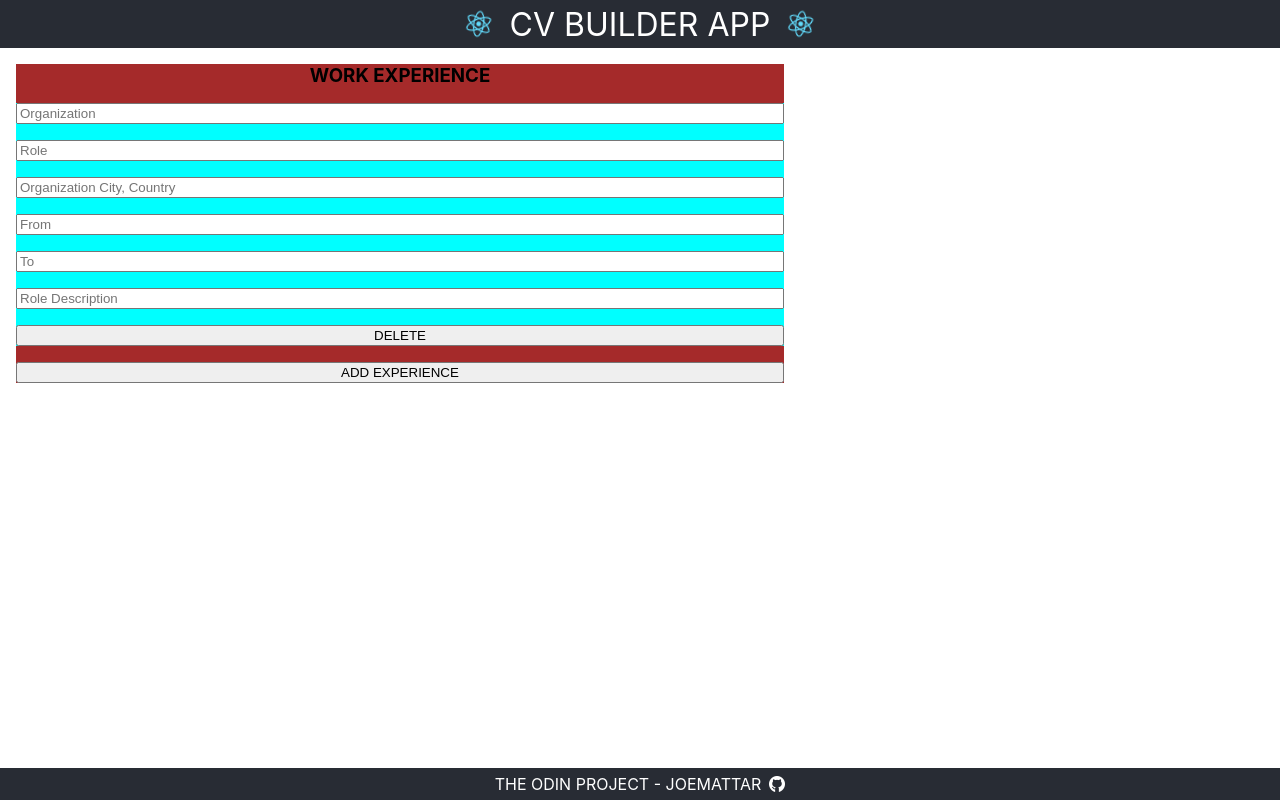
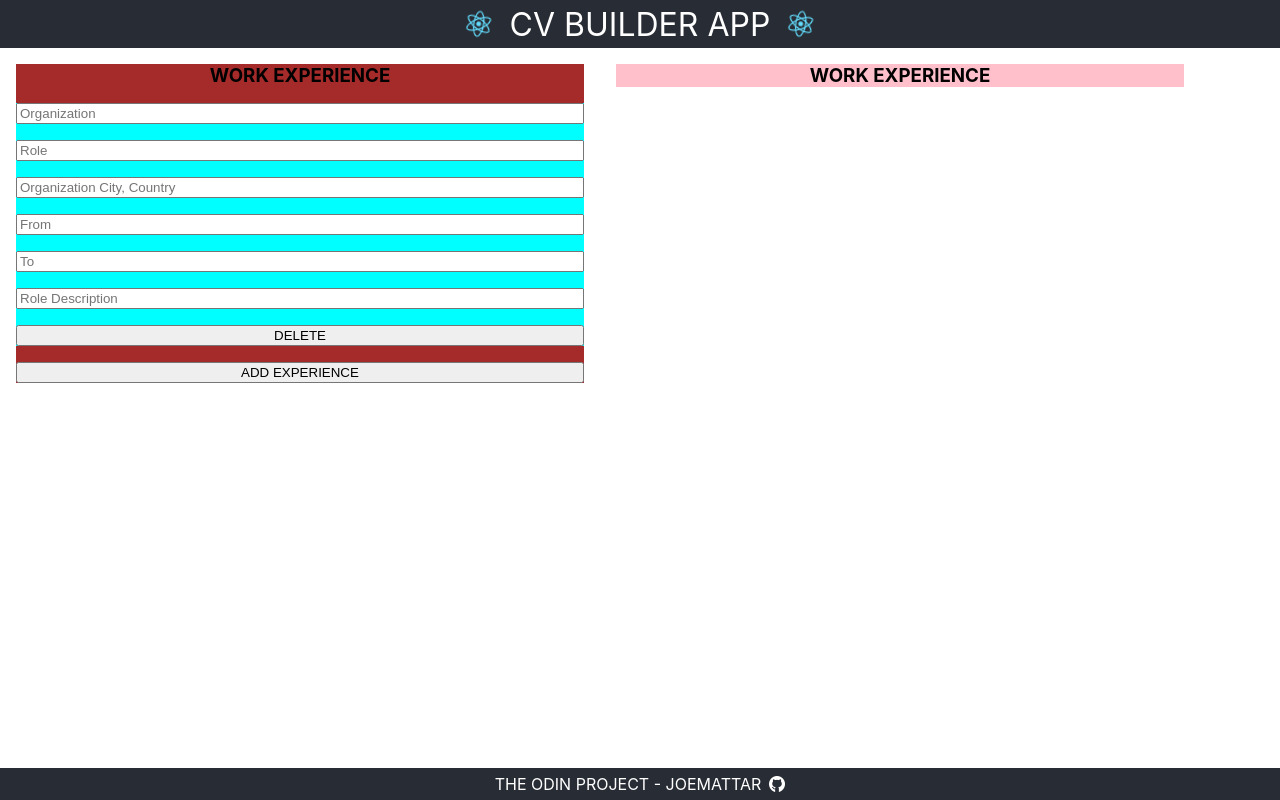
Before and after one commit to joemattar/cv-builder, a React (Create React App) app: page / in a window 1280 px wide. Built offline with nearby package versions, Linux system fonts and the light colour scheme; the HTML template or start-up script is replaced by a standard one.

Commit message:
Create ExperienceOutput component

```diff
--- a/src/App.css
+++ b/src/App.css
@@ -6,14 +6,14 @@
   grid-template-rows: 3rem 1fr 2rem;
 }
 
-/* .App-container {
-
-} */
+.App-container {
+  display: flex;
+}
 
 .App-container .inputs {
-  width: Min(90vw, 800px);
+  width: Min(90vw, 600px);
 }
 
-/* .App-container .output {
-
-} */
+.App-container .output {
+  width: Min(90vw, 600px);
+}
--- a/src/App.js
+++ b/src/App.js
@@ -1,9 +1,12 @@
 import "./App.css";
 import Header from "./components/Header/Header.js";
-import ExperienceSection from "./components/ExperienceSection/ExperienceSection";
+import ExperienceSection from "./components/ExperienceSection/ExperienceSection.js";
+import ExperienceOutput from "./components/ExperienceOutput/ExperienceOutput.js";
 import Footer from "./components/Footer/Footer.js";
+import React from "react";
 
-function App() {
+class App extends React.Component {
+  render() {
     return (
       <div className="App">
         <Header />
@@ -11,12 +14,15 @@ function App() {
           <div className="inputs">
             <ExperienceSection />
           </div>
-        <div className="output"></div>
+          <div className="output">
+            <ExperienceOutput />
+          </div>
         </div>
 
         <Footer />
       </div>
     );
   }
+}
 
 export default App;
--- /dev/null
+++ b/src/components/ExperienceOutput/ExperienceOutput.css
@@ -0,0 +1,8 @@
+.experience-output {
+  background-color: pink;
+  margin: 1rem;
+
+  display: flex;
+  flex-direction: column;
+  gap: 1rem;
+}
--- /dev/null
+++ b/src/components/ExperienceOutput/ExperienceOutput.js
@@ -0,0 +1,14 @@
+import React from "react";
+import "./ExperienceOutput.css";
+
+class ExperienceOutput extends React.Component {
+  render() {
+    return (
+      <div className="experience-output">
+        <h3>WORK EXPERIENCE</h3>
+      </div>
+    );
+  }
+}
+
+export default ExperienceOutput;
```
Lines whose indentation alone changed are shown as unchanged.
